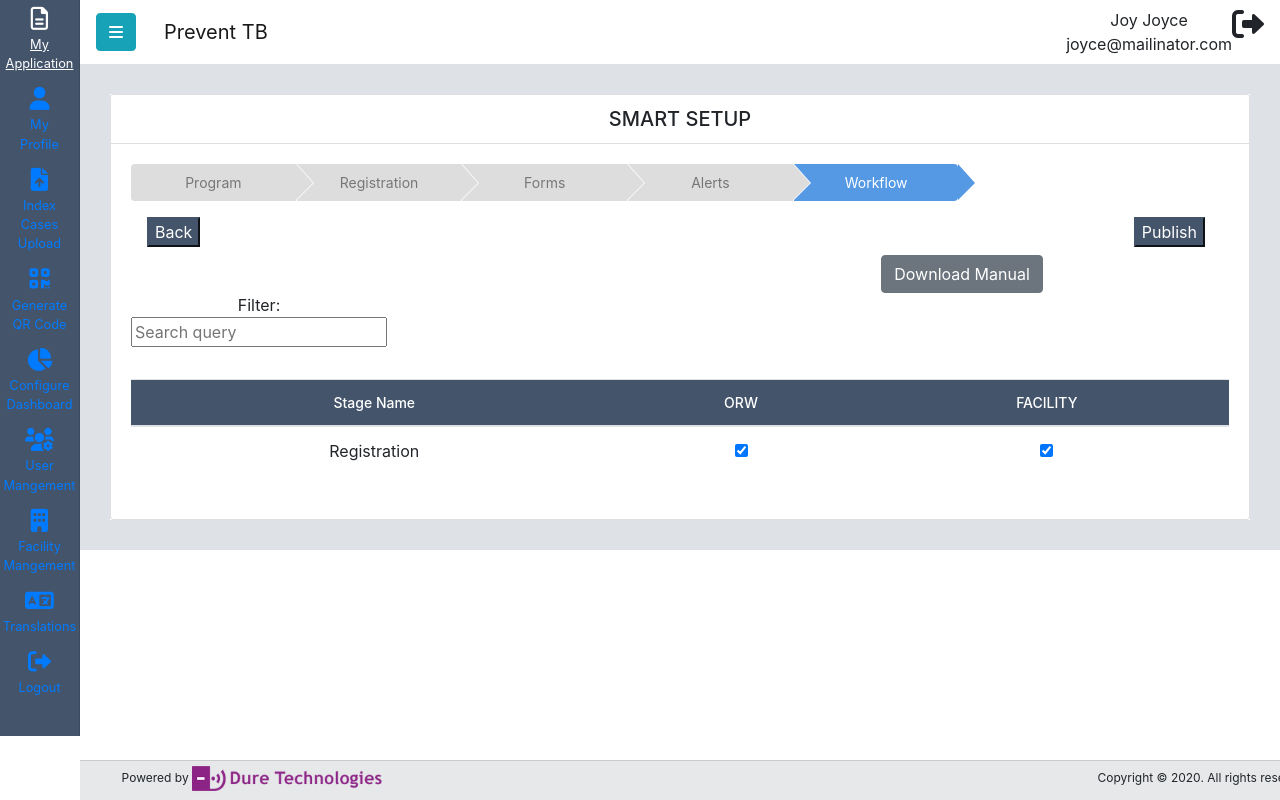
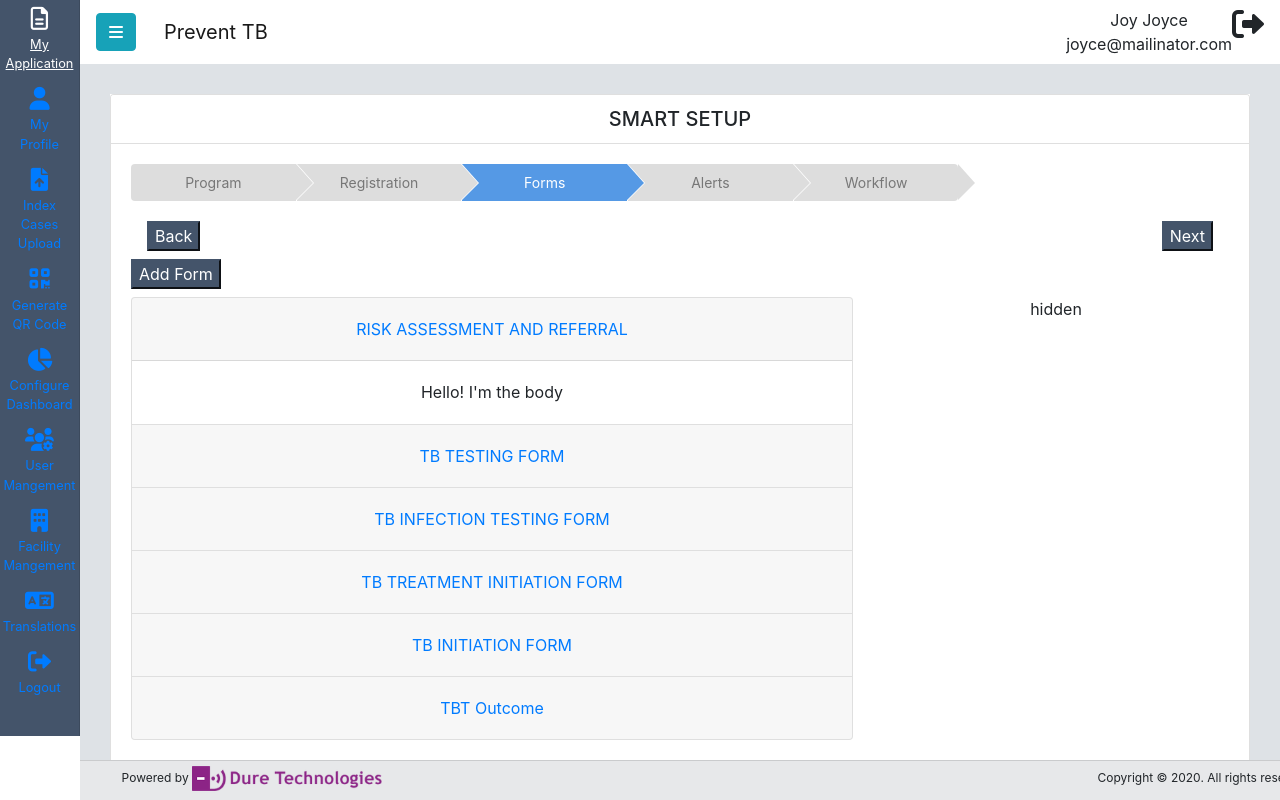
Before and after one commit to JoyceAtDure/smartsetupReact, a React (Create React App) app: page /Dashboard in a window 1280 px wide. Built offline with nearby package versions, Linux system fonts and the light colour scheme.

Commit message:
forms content

```diff
--- a/src/assets/css/custom.css
+++ b/src/assets/css/custom.css
@@ -627,3 +627,16 @@ body{
     font-size: 14px;
     font-weight: 500;
 }
+
+.work-flow-top-bar {
+
+    display: flex;
+    justify-content: flex-end;
+}
+
+.addbtn{
+    background-color: rgb(68, 84, 106);
+     border-color: rgb(68, 84, 106);
+      color: white;
+      float: left;
+}
--- a/src/pages/Dashboard.js
+++ b/src/pages/Dashboard.js
@@ -1,6 +1,6 @@
 //import { Button, Tab } from 'bootstrap';
 import React from 'react';
-import { Card, Nav, Navbar , Button, Form, Table, Tabs, Tab } from 'react-bootstrap';
+import { Card, Nav, Navbar , Button, Form, Table, Tabs, Tab, Accordion } from 'react-bootstrap';
 
 import imgurl from '../assets/images/imgUrl';
 import jQuery from 'jquery';
@@ -123,14 +123,14 @@ const Dashboard = () => {
                         <li className="nav-item step " role="presentation">
                             <a className="nav-link " id="pills-profile-tab" data-bs-toggle="pill" data-bs-target="#pills-profile" type="a" role="tab" aria-controls="pills-profile" aria-selected="false">Registration</a>
                         </li>
-                        <li className="nav-item step" role="presentation">
-                            <a className="nav-link" id="pills-contact-tab" data-bs-toggle="pill" data-bs-target="#pills-contact" type="a" role="tab" aria-controls="pills-contact" aria-selected="false">Forms</a>
+                        <li className="nav-item step current" role="presentation">
+                            <a className="nav-link active" id="pills-contact-tab" data-bs-toggle="pill" data-bs-target="#pills-contact" type="a" role="tab" aria-controls="pills-contact" aria-selected="false">Forms</a>
                         </li>
                         <li className="nav-item step " role="presentation">
                             <a className="nav-link " id="pills-contact-tab" data-bs-toggle="pill" data-bs-target="#pills-contact" type="a" role="tab" aria-controls="pills-contact" aria-selected="false">Alerts</a>
                         </li>
-                        <li className="nav-item step current" role="presentation">
-                            <a className="nav-link active" id="pills-contact-tab" data-bs-toggle="pill" data-bs-target="#pills-contact" type="a" role="tab" aria-controls="pills-contact" aria-selected="false">Workflow</a>
+                        <li className="nav-item step " role="presentation">
+                            <a className="nav-link " id="pills-contact-tab" data-bs-toggle="pill" data-bs-target="#pills-contact" type="a" role="tab" aria-controls="pills-contact" aria-selected="false">Workflow</a>
                         </li>
                         </ul>
                         <div className="tab-content" id="pills-tabContent">
@@ -379,7 +379,95 @@ const Dashboard = () => {
 
 
                         </div>
-                        <div className="tab-pane fade " id="pills-contact" role="tabpanel" aria-labelledby="pills-contact-tab">..3.</div>
+                        <div className="tab-pane fade show active" id="pills-contact" role="tabpanel" aria-labelledby="pills-contact-tab">
+                            <div>
+                            <div className="row pt-1">
+                                <div className="col-12 bnBtn">
+                                    <button tabindex="-1" type="button" className="wizard-btnb  ml-3" >Back</button>
+                                    <button tabindex="-1" type="button" className="wizard-btnn  mr-3">Next
+                                    </button>
+                                </div>
+
+                            </div>
+                            <div className="row mb-2">
+                            <div className="col-12">
+                               <button  type="button" data-toggle="tooltip" title="Edit Form Name" className="addbtn mt-2"> Add Form </button>
+
+                            </div>
+                            </div>
+
+                            <div className="row mb-2">
+                                <div className="col-8">
+                                <Accordion defaultActiveKey="0">
+                                <Card>
+                                    <Card.Header>
+                                    <Accordion.Toggle as={Button} variant="link" eventKey="0">
+                                        RISK ASSESSMENT AND REFERRAL
+                                    </Accordion.Toggle>
+                                    </Card.Header>
+                                    <Accordion.Collapse eventKey="0">
+                                    <Card.Body>Hello! I'm the body</Card.Body>
+                                    </Accordion.Collapse>
+                                </Card>
+                                <Card>
+                                    <Card.Header>
+                                    <Accordion.Toggle as={Button} variant="link" eventKey="1">
+                                    TB TESTING FORM
+                                    </Accordion.Toggle>
+                                    </Card.Header>
+                                    <Accordion.Collapse eventKey="1">
+                                    <Card.Body>Hello! I'm another body</Card.Body>
+                                    </Accordion.Collapse>
+                                </Card>
+                                <Card>
+                                    <Card.Header>
+                                    <Accordion.Toggle as={Button} variant="link" eventKey="2">
+                                       TB INFECTION TESTING FORM
+                                    </Accordion.Toggle>
+                                    </Card.Header>
+                                    <Accordion.Collapse eventKey="2">
+                                    <Card.Body>Hello! I'm another body</Card.Body>
+                                    </Accordion.Collapse>
+                                </Card>
+                                <Card>
+                                    <Card.Header>
+                                    <Accordion.Toggle as={Button} variant="link" eventKey="3">
+                                    TB TREATMENT INITIATION FORM
+                                    </Accordion.Toggle>
+                                    </Card.Header>
+                                    <Accordion.Collapse eventKey="3">
+                                    <Card.Body>Hello! I'm another body</Card.Body>
+                                    </Accordion.Collapse>
+                                </Card>
+                                <Card>
+                                    <Card.Header>
+                                    <Accordion.Toggle as={Button} variant="link" eventKey="4">
+                                    TB INITIATION FORM
+                                    </Accordion.Toggle>
+                                    </Card.Header>
+                                    <Accordion.Collapse eventKey="4">
+                                    <Card.Body>Hello! I'm another body</Card.Body>
+                                    </Accordion.Collapse>
+                                </Card>
+                                <Card>
+                                    <Card.Header>
+                                    <Accordion.Toggle as={Button} variant="link" eventKey="4">
+                                    TBT Outcome
+                                    </Accordion.Toggle>
+                                    </Card.Header>
+                                    <Accordion.Collapse eventKey="4">
+                                    <Card.Body>Hello! I'm another body</Card.Body>
+                                    </Accordion.Collapse>
+                                </Card>
+                               </Accordion>
+                                </div>
+                                <div className="col-4">
+                                            hidden
+                                </div>
+
+                            </div>
+                            </div>
+                        </div>
                         <div className="tab-pane fade " id="pills-contact" role="tabpanel" aria-labelledby="pills-contact-tab">
                             <div>
                             <div className="row pt-1">
@@ -452,27 +540,44 @@ const Dashboard = () => {
                             </div>
                             </div>
                         </div>
-                        <div className="tab-pane fade show active" id="pills-contact" role="tabpanel" aria-labelledby="pills-contact-tab">
+                        <div className="tab-pane fade " id="pills-contact" role="tabpanel" aria-labelledby="pills-contact-tab">
                             <div className="row">
-                            <div  class="col-12 bnBtn">
-                                <button  tabindex="-1" type="button" class="wizard-btnb  ml-3" >Back</button>
-                            <button  tabindex="-1" type="button" class="wizard-btnn  mr-4" >Publish</button></div>
+                            <div  className="col-12 bnBtn">
+                                <button  tabindex="-1" type="button" className="wizard-btnb  ml-3" >Back</button>
+                            <button  tabindex="-1" type="button" className="wizard-btnn  mr-4" >Publish</button></div>
                             </div>
-                            <div  class="row"><div  class=" mt-2 offset-sm-6 col-sm-6 work-flow-top-bar"><button  type="button" class="btn btn-secondary"><a  href="https://uatltbi.duredemos.com/Manual/PreventTB_TrainingManual_SmartSetup_V5.docx.pdf" target="_blank"> Download Manual</a></button></div></div>
-                            <div class="row"><div class="col-md-12"><div class="form-group form-inline pull-left "><div ><label  class="">Filter:</label><input type="text" placeholder="Search query"  autocomplete="off" /></div></div><div class="form-group form-inline pull-right VueTables__limit"></div></div></div>
+                            <div  className="row"><div  className=" mt-2 offset-sm-6 col-sm-6 work-flow-top-bar"><button  type="button" className="btn btn-secondary"><a  href="https://uatltbi.duredemos.com/Manual/PreventTB_TrainingManual_SmartSetup_V5.docx.pdf" target="_blank"> Download Manual</a></button></div></div>
+                            <div className="row"><div className="col-md-12"><div className="form-group form-inline pull-left "><div ><label  className="">Filter:</label><input type="text" placeholder="Search query"  autocomplete="off" /></div></div><div className="form-group form-inline pull-right VueTables__limit"></div></div></div>
 
                             <div className="work-flow-table">
                                 <table  className="table">
                                     <thead>
-                                        <tr><th  tabindex="0"  ><span title="" >Stage Name</span><span ></span><div class="resize-handle" ></div></th><th  tabindex="0" ><span title="" >ORW</span><span ></span></th><th  tabindex="0" ><span title="" >FACILITY</span><span ></span></th></tr>
+                                        <tr><th  tabindex="0"  ><span title="" >Stage Name</span><span ></span><div className="resize-handle" ></div></th><th  tabindex="0" ><span title="" >ORW</span><span ></span></th><th  tabindex="0" ><span title="" >FACILITY</span><span ></span></th></tr>
                                     </thead>
                                     <tbody>
-                                    <tr class="VueTables__row "><td tabindex="0" class="">Registration</td><td tabindex="0" class=""><div data-v-538e1d14=""><div data-v-538e1d14=""><div data-v-538e1d14="" class="checkbox"><label data-v-538e1d14=""><input data-v-538e1d14="" type="checkbox" checked="checked" class="big-checkbox"/></label></div></div></div></td><td tabindex="0" class=""><div data-v-538e1d14=""><div data-v-538e1d14=""><div data-v-538e1d14="" class="checkbox"><label data-v-538e1d14=""><input data-v-538e1d14="" type="checkbox" checked="checked" class="big-checkbox"/></label></div></div></div></td> </tr>
+                                    <tr className="VueTables__row "><td tabindex="0" className="">Registration</td><td tabindex="0" className=""><div data-v-538e1d14=""><div data-v-538e1d14=""><div  className="checkbox"><label ><input  type="checkbox" checked="checked" className="big-checkbox"/></label></div></div></div></td><td tabindex="0" className=""><div ><div ><div  className="checkbox"><label ><input  type="checkbox" checked="checked" className="big-checkbox"/></label></div></div></div></td> </tr>
+
+                                    <tr className="VueTables__row "><td tabindex="0" className="">RISK ASSESSMENT AND REFERRAL</td><td tabindex="0" className=""><div ><div ><div  className="checkbox"><label ><input  type="checkbox" checked="checked" className="big-checkbox"/></label></div></div></div></td><td tabindex="0" className=""><div ><div ><div  className="checkbox"><label ><input  type="checkbox" checked="checked" className="big-checkbox"/></label></div></div></div></td> </tr>
+
+                                    <tr className="VueTables__row "><td tabindex="0" className="">TB TESTING FORM</td><td tabindex="0" className=""><div ><div ><div  className="checkbox"><label ><input  type="checkbox" className="big-checkbox"/></label></div></div></div></td><td tabindex="0" className=""><div ><div ><div  className="checkbox"><label ><input  type="checkbox" checked="checked" className="big-checkbox"/></label></div></div></div></td> </tr>
+
+                                    <tr className="VueTables__row "><td tabindex="0" className="">TB INFECTION TESTING FORM</td><td tabindex="0" className=""><div ><div ><div  className="checkbox"><label ><input  type="checkbox" className="big-checkbox"/></label></div></div></div></td><td tabindex="0" className=""><div ><div ><div  className="checkbox"><label ><input  type="checkbox" checked="checked" className="big-checkbox"/></label></div></div></div></td> </tr>
+
+                                    <tr className="VueTables__row "><td tabindex="0" className="">TB TREATMENT INITIATION FORM</td><td tabindex="0" className=""><div ><div ><div  className="checkbox"><label ><input  type="checkbox" checked="checked" className="big-checkbox"/></label></div></div></div></td><td tabindex="0" className=""><div ><div ><div  className="checkbox"><label ><input  type="checkbox" checked="checked" className="big-checkbox"/></label></div></div></div></td> </tr>
+
+                                    <tr className="VueTables__row "><td tabindex="0" className="">TPT INITIATION FORM</td><td tabindex="0" className=""><div ><div ><div  className="checkbox"><label ><input  type="checkbox" checked="checked" className="big-checkbox"/></label></div></div></div></td><td tabindex="0" className=""><div ><div ><div  className="checkbox"><label ><input  type="checkbox" checked="checked" className="big-checkbox"/></label></div></div></div></td> </tr>
+
+                                    <tr className="VueTables__row "><td tabindex="0" className="">TPT Outcome</td><td tabindex="0" className=""><div ><div ><div  className="checkbox"><label ><input  type="checkbox" checked="checked" className="big-checkbox"/></label></div></div></div></td><td tabindex="0" className=""><div ><div ><div  className="checkbox"><label ><input  type="checkbox" checked="checked" className="big-checkbox"/></label></div></div></div></td> </tr>
                                     </tbody>
                                 </table>
 
                             </div>
-
+                            <div  class=" mt-2 col-sm-12 work-flow-top-bar"> *Note : The workflow section is to assign roles to users, the sequence of the variables can be changed in the Forms section </div>
+                            <div className="row">
+                            <div  className="col-12 bnBtn">
+                                <button  tabindex="-1" type="button" className="wizard-btnb  ml-3" >Back</button>
+                            <button  tabindex="-1" type="button" className="wizard-btnn  mr-4" >Publish</button></div>
+                            </div>
 
 
                         </div>
```
